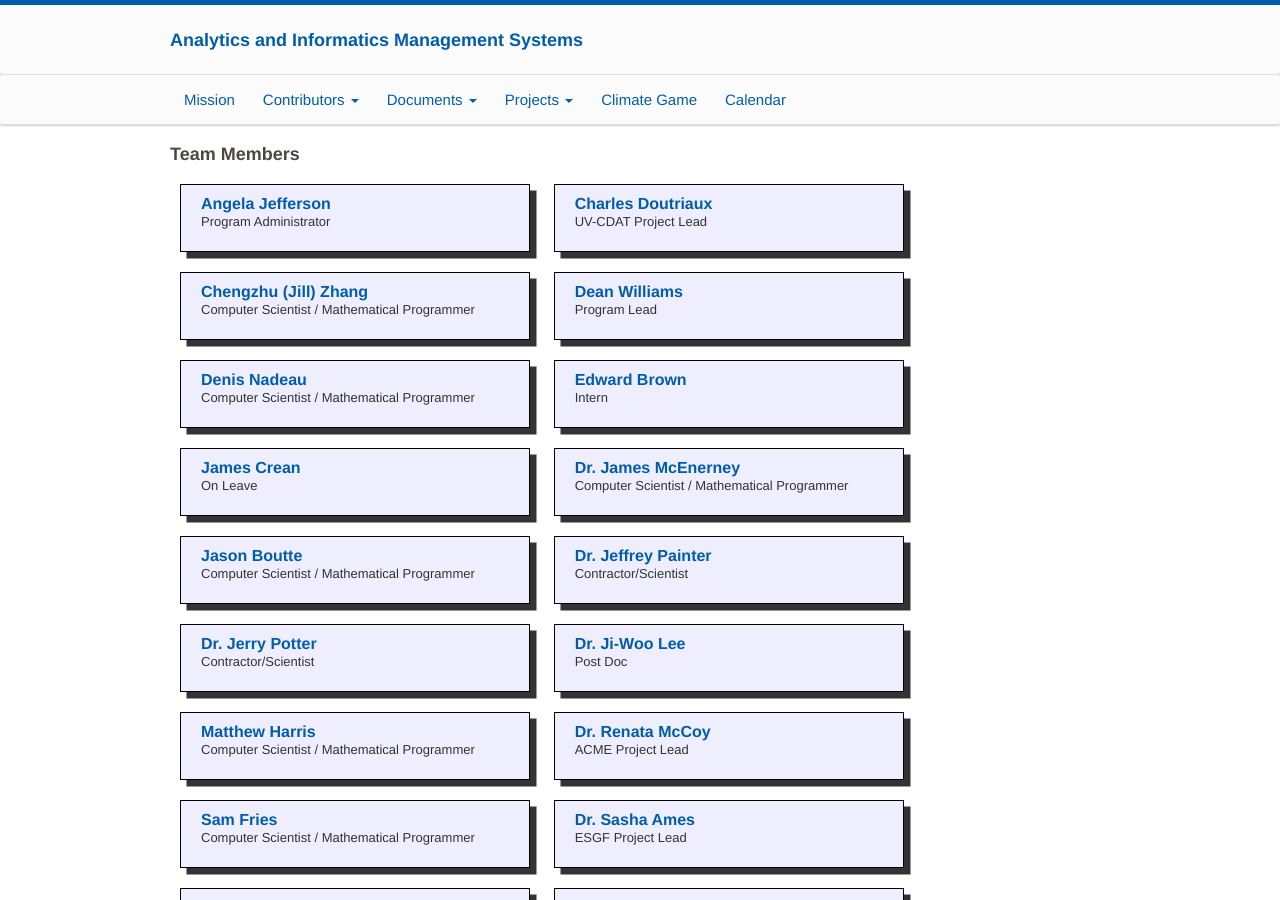
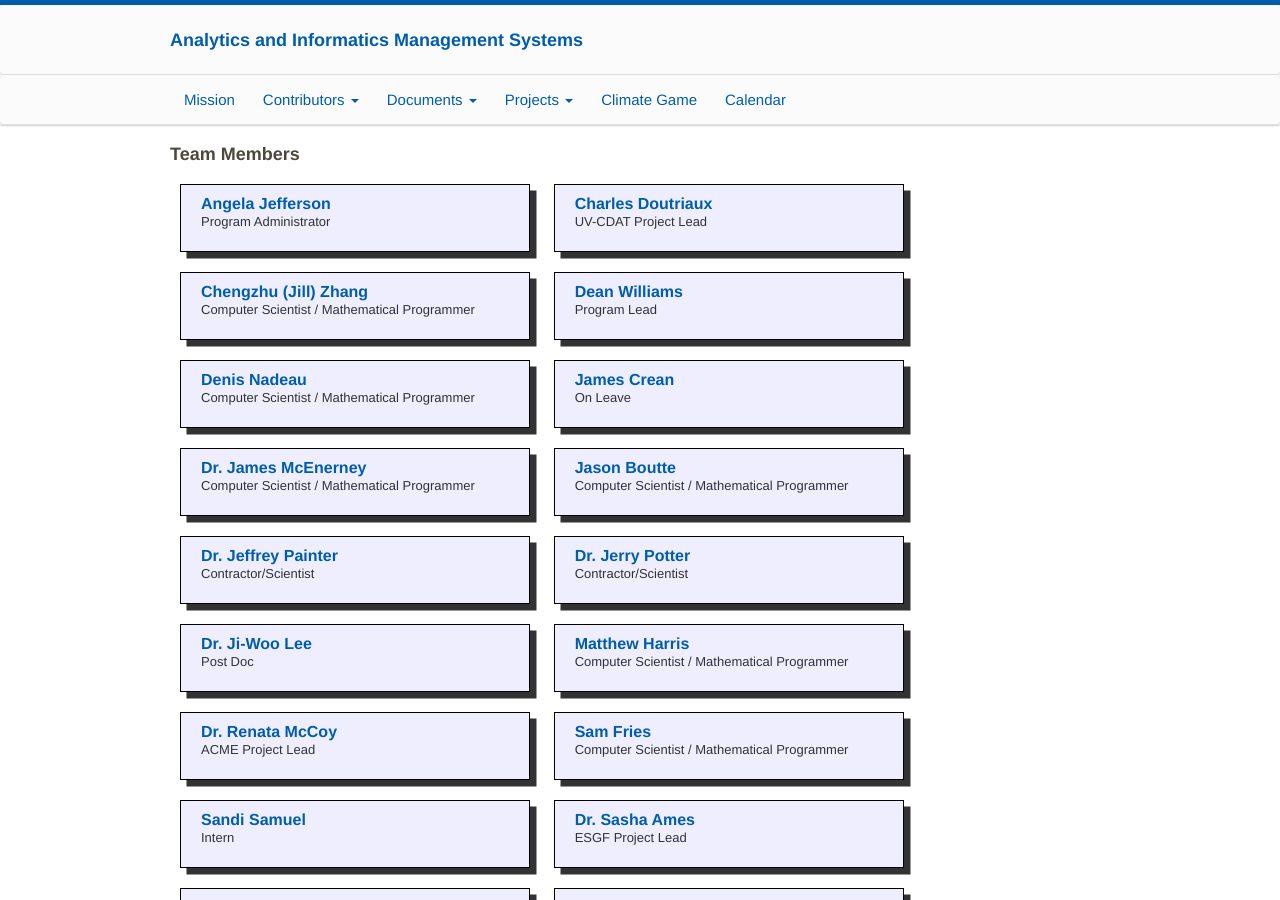
Before and after one commit to aims-group/aims-site, a Jekyll site: the page built from team.md, in a window 1280 px wide and 900 px high. Built offline with Jekyll 4.4.1, drawn with Linux system fonts in a browser that asks for light colours.

Commit message:
MBH: intern update

```diff
--- a/team.md
+++ b/team.md
@@ -38,13 +38,6 @@ title: Team
   <div class="person-info">
     <div class="person-name"><a href="https://github.com/dnadeau4" target="_blank">Denis Nadeau</a></div>
     <div class="person-position">Computer Scientist / Mathematical Programmer</div>
-  </div>
-</div>
-
-<div class="person">
-  <div class="person-info">
-    <div class="person-name"><a href="https://github.com/embrown" target="_blank">Edward Brown</a></div>
-    <div class="person-position">Intern</div>
   </div>
 </div>
 
@@ -113,6 +106,13 @@ title: Team
 
 <div class="person">
   <div class="person-info">
+    <div class="person-name"><a href="https://github.com/#" target="_blank">Sandi Samuel</a></div>
+    <div class="person-position">Intern</div>
+  </div>
+</div>
+
+<div class="person">
+  <div class="person-info">
     <div class="person-name"><a href="https://github.com/sashakames" target="_blank">Dr. Sasha Ames</a></div>
     <div class="person-position">ESGF Project Lead</div>
   </div>
```
